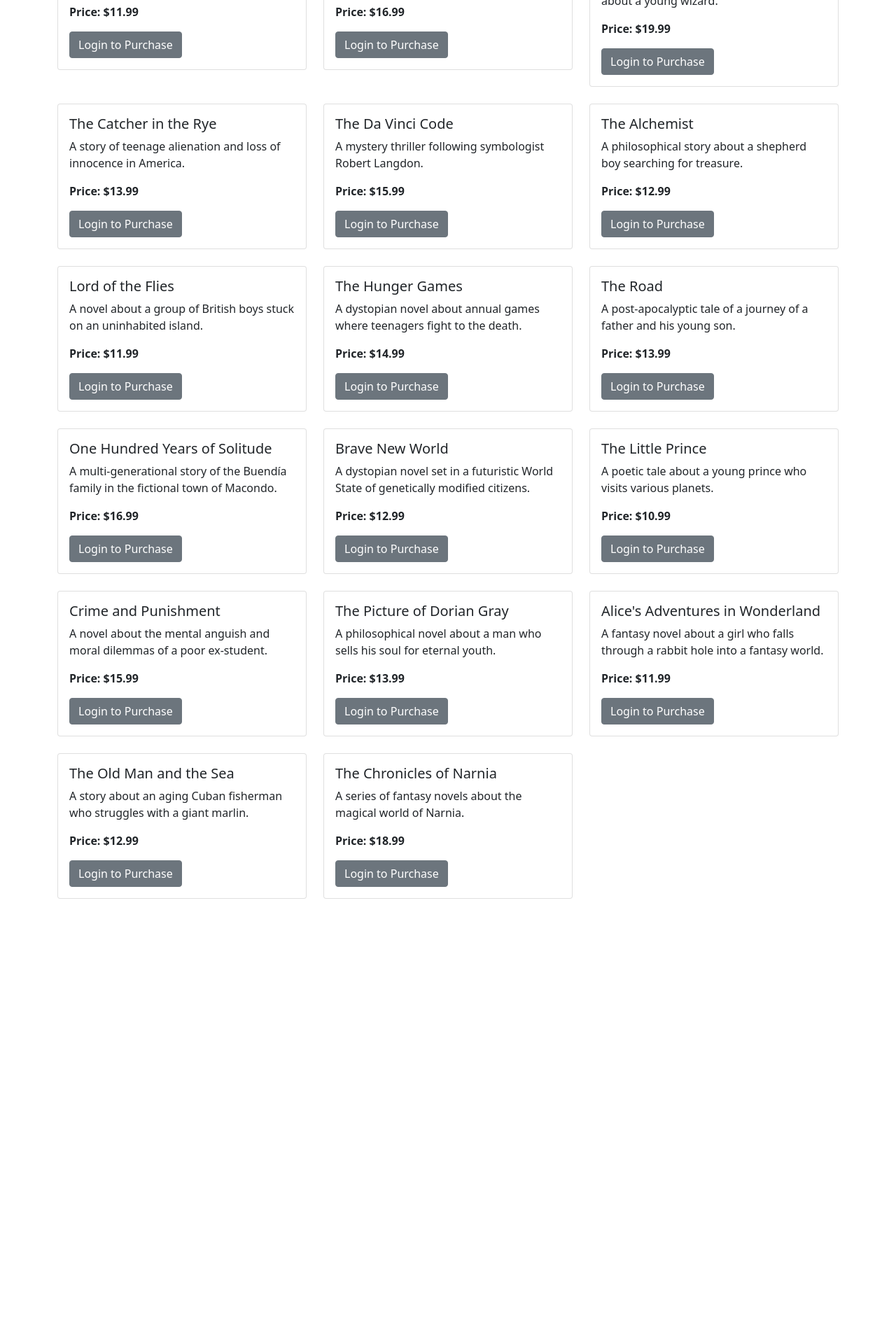
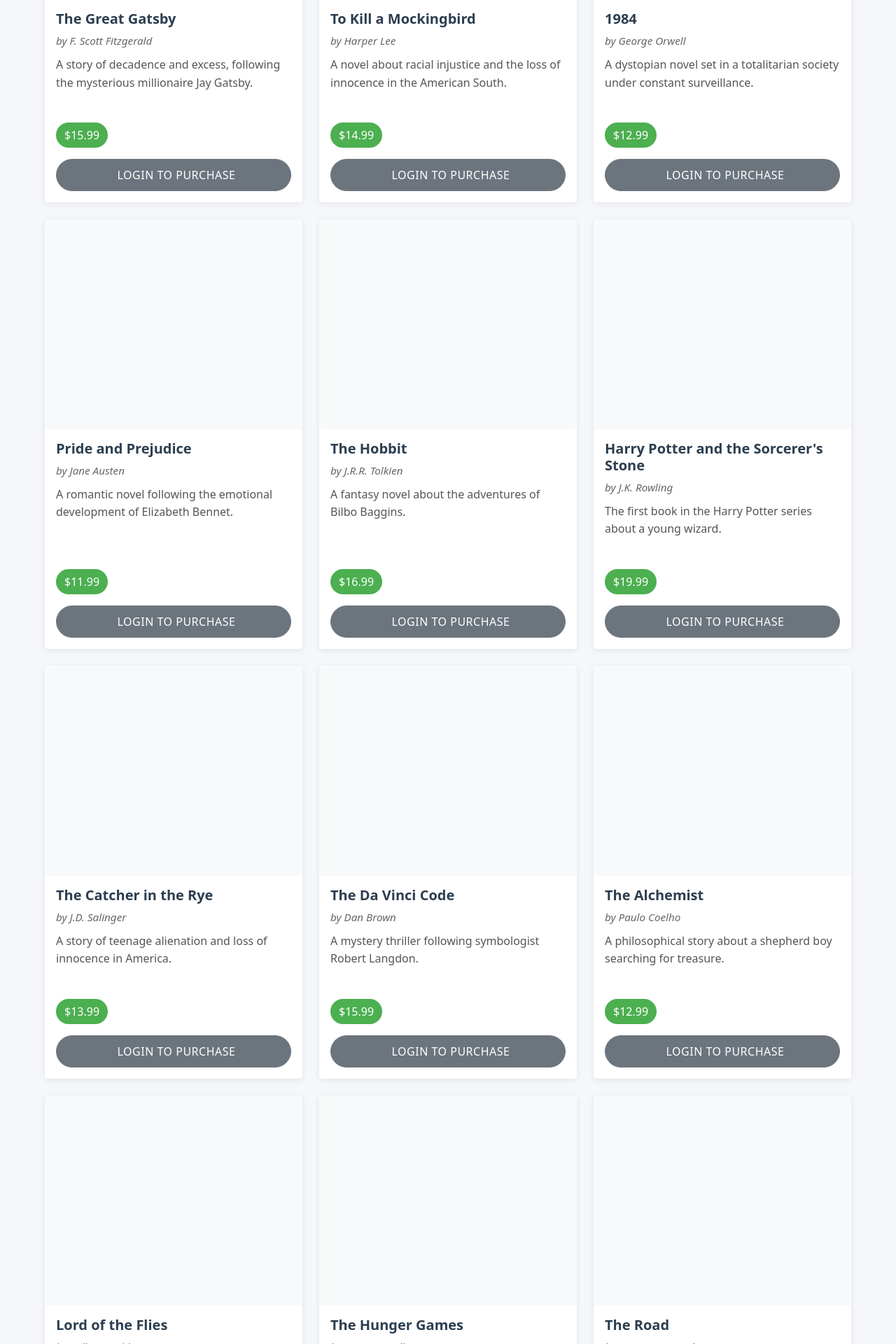
Before and after one commit to tain03/django-ecommerce, a Django app: page / in a window 1280 px wide. Shown: the part 776-2696 px from the top of the page at 70% size. Before the commit the page ends 2060 px from the top, so only its background shows below. Run offline with Django 5.2, Linux system fonts and the light colour scheme; data comes from the database, SQL or seed files in the repository; both versions use the stored data as it was after the commit.

Commit message:
fig some bugs

```diff
--- a/book/templates/book/home.html
+++ b/book/templates/book/home.html
@@ -3,26 +3,177 @@
 {% block title %}Home - Bookstore{% endblock %}
 
 {% block content %}
-<h1>Welcome to our Bookstore</h1>
-<div class="row">
+<style>
+    body {
+        background-color: #f5f7fa;
+    }
+
+    .hero-section {
+        background: linear-gradient(rgba(0, 0, 0, 0.6), rgba(0, 0, 0, 0.6)), url('https://images.unsplash.com/photo-1507842217343-583bb7270b66?q=80');
+        background-size: cover;
+        background-position: center;
+        color: white;
+        padding: 60px 0;
+        margin-bottom: 40px;
+        margin-top: -24px;
+        margin-left: -12px;
+        margin-right: -12px;
+        box-shadow: 0 4px 15px rgba(0, 0, 0, 0.1);
+    }
+
+    .book-card {
+        transition: transform 0.3s, box-shadow 0.3s;
+        height: 100%;
+        border: none;
+        background-color: white;
+        box-shadow: 0 2px 10px rgba(0, 0, 0, 0.08);
+    }
+
+    .book-card:hover {
+        transform: translateY(-5px);
+        box-shadow: 0 5px 20px rgba(0, 0, 0, 0.15);
+    }
+
+    .card-img-container {
+        position: relative;
+        overflow: hidden;
+        height: 300px;
+        background-color: #f8f9fa;
+    }
+
+    .card-img-top {
+        transition: transform 0.3s;
+        object-fit: cover;
+        height: 100%;
+        width: 100%;
+    }
+
+    .book-card:hover .card-img-top {
+        transform: scale(1.05);
+    }
+
+    .price-tag {
+        background-color: #4CAF50;
+        color: white;
+        padding: 6px 12px;
+        border-radius: 20px;
+        display: inline-block;
+        margin-bottom: 15px;
+        font-weight: 500;
+    }
+
+    .author-name {
+        color: #666;
+        font-style: italic;
+        margin-bottom: 10px;
+        display: block;
+        font-size: 0.95rem;
+    }
+
+    .add-to-cart-btn {
+        width: 100%;
+        border-radius: 25px;
+        padding: 10px;
+        font-weight: 500;
+        text-transform: uppercase;
+        letter-spacing: 0.5px;
+        transition: all 0.3s;
+    }
+
+    .btn-primary {
+        background-color: #3f51b5;
+        border-color: #3f51b5;
+    }
+
+    .btn-primary:hover {
+        background-color: #303f9f;
+        border-color: #303f9f;
+        transform: translateY(-2px);
+    }
+
+    .category-filter {
+        margin-bottom: 30px;
+        background-color: white;
+        padding: 20px;
+        border-radius: 10px;
+        box-shadow: 0 2px 10px rgba(0, 0, 0, 0.05);
+    }
+
+    .category-filter .btn {
+        margin: 5px;
+        border-radius: 20px;
+        padding: 8px 20px;
+    }
+
+    .description-text {
+        color: #555;
+        line-height: 1.6;
+        margin-bottom: 15px;
+        height: 80px;
+        overflow: hidden;
+    }
+
+    .card-title {
+        color: #2c3e50;
+        font-weight: 600;
+        margin-bottom: 8px;
+    }
+
+    .container {
+        max-width: 1200px;
+        margin: 0 auto;
+    }
+</style>
+
+<!-- Hero Section -->
+<div class="hero-section text-center">
+    <div class="container">
+        <h1 class="display-4 mb-4">Welcome to our Bookstore</h1>
+        <p class="lead">Discover your next favorite book from our curated collection</p>
+    </div>
+</div>
+
+<!-- Main Content -->
+<div class="container">
+    <!-- Category Filter -->
+    <div class="category-filter text-center">
+        <button class="btn btn-outline-primary me-2 active">All</button>
+        <button class="btn btn-outline-primary me-2">Fiction</button>
+        <button class="btn btn-outline-primary me-2">Non-Fiction</button>
+        <button class="btn btn-outline-primary">Classics</button>
+    </div>
+
+    <div class="row g-4">
         {% for book in books %}
-    <div class="col-md-4 mb-4">
-        <div class="card">
+        <div class="col-md-4">
+            <div class="book-card card">
+                <div class="card-img-container">
                     {% if book.image_url %}
-                <img src="{{ book.image_url }}" class="card-img-top" alt="{{ book.title }}" style="height: 300px; object-fit: cover;">
+                        <img src="{{ book.image_url }}" class="card-img-top" alt="{{ book.title }}">
                     {% endif %}
-            <div class="card-body">
+                </div>
+                <div class="card-body d-flex flex-column">
                     <h5 class="card-title">{{ book.title }}</h5>
-                <p class="card-text">{{ book.description|truncatewords:30 }}</p>
-                <p class="card-text"><strong>Price: ${{ book.price }}</strong></p>
+                    <span class="author-name">by {{ book.author }}</span>
+                    <p class="description-text">{{ book.description|truncatewords:30 }}</p>
+                    <div class="mt-auto">
+                        <div class="price-tag mb-3">${{ book.price }}</div>
                         {% if user.is_authenticated %}
-                    <a href="{% url 'cart:add_to_cart' book.id %}" class="btn btn-primary">Add to Cart</a>
+                            <a href="{% url 'cart:add_to_cart' book.id %}"
+                               class="btn btn-primary add-to-cart-btn">
+                                <i class="fas fa-shopping-cart me-2"></i>Add to Cart
+                            </a>
                         {% else %}
-                    <a href="{% url 'customer:login' %}" class="btn btn-secondary">Login to Purchase</a>
+                            <a href="{% url 'customer:login' %}"
+                               class="btn btn-secondary add-to-cart-btn">
+                                <i class="fas fa-sign-in-alt me-2"></i>Login to Purchase
+                            </a>
                         {% endif %}
+                    </div>
                 </div>
             </div>
         </div>
         {% endfor %}
     </div>
+</div>
 {% endblock %}
```
Also changed, not shown: cart/templates/cart/cart.html (+19 -13 lines), ecommerce/settings.py (+11 -0 lines), book/migrations/0003_alter_book_image_url.py (added), db.sqlite3, 1 other file. Lines whose indentation alone changed are shown as unchanged.
